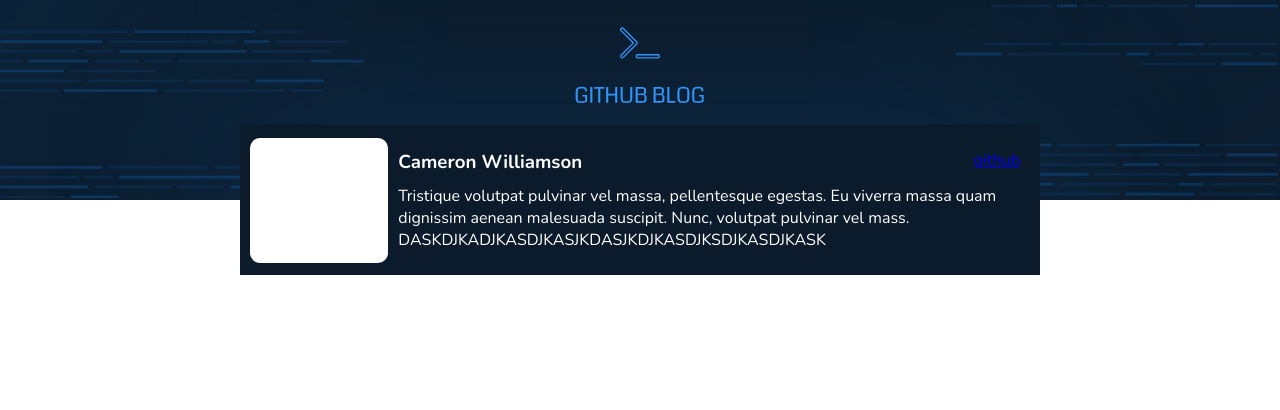
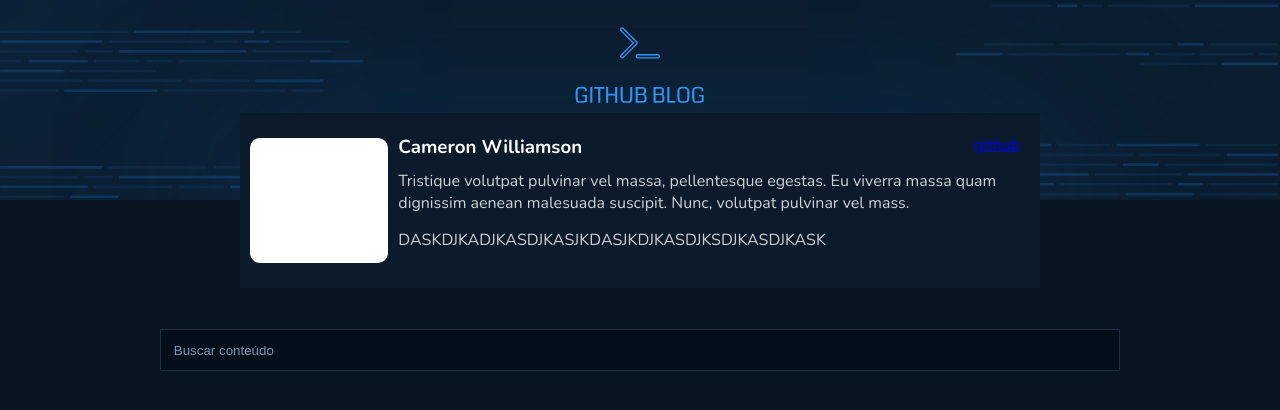
Before and after one commit to ArthurFilho/GITHUB-Blog, a React (Vite) app: page / in a window 1280 px wide. Shown: the top 410 px of the page. Built offline with nearby package versions, Linux system fonts and the light colour scheme.

Commit message:
search form add

```diff
--- a/src/Pages/ProfilePage/index.tsx
+++ b/src/Pages/ProfilePage/index.tsx
@@ -1,5 +1,6 @@
 import { Header } from "../../components/Header";
-import { AllContainers, ContainerAvatar, ContainerProfile, TitleAndLink } from "./styles";
+import { SearchForm } from "../../components/SearchForm";
+import { AllContainers, ContainerAvatar, ContainerProfile, Description, TitleAndLink } from "./styles";
 
 export function ProfilePage(){
     return(
@@ -15,10 +16,12 @@
             <h3>Cameron Williamson</h3>
             <a href="#">github</a>
             </TitleAndLink>
-            <p>Tristique volutpat pulvinar vel massa, pellentesque egestas. Eu viverra massa quam dignissim aenean malesuada suscipit. Nunc, volutpat pulvinar vel mass.</p>
-            <p> DASKDJKADJKASDJKASJKDASJKDJKASDJKSDJKASDJKASK</p>
+            <Description>Tristique volutpat pulvinar vel massa, pellentesque egestas. Eu viverra massa quam dignissim aenean malesuada suscipit. Nunc, volutpat pulvinar vel mass.</Description>
+            <Description> DASKDJKADJKASDJKASJKDASJKDJKASDJKSDJKASDJKASK</Description>
         </div>
         </ContainerProfile>
+
+           <SearchForm/>
 
         </AllContainers>
         </>
--- a/src/Pages/ProfilePage/styles.ts
+++ b/src/Pages/ProfilePage/styles.ts
@@ -6,7 +6,7 @@
     justify-content: center;
     color: white;
     width: 800px;
-    height: 150px;
+    height: 175px;
     position: absolute;
     gap: 10px;
     background-color: ${props => props.theme["blue-950"]};
@@ -33,3 +33,8 @@
     margin-right: 20px;
     margin-bottom: 10px;
 `
+
+export const Description = styled.p`
+    opacity: 0.8;
+    margin-bottom: 15px;
+`
--- a/src/components/Header/styles.ts
+++ b/src/components/Header/styles.ts
@@ -6,5 +6,5 @@
     align-items: center;
     justify-content: center;
     display: flex;
-    /* background-image: url("../../assets/ProfilePage/background.svg"); */
+
 `
--- /dev/null
+++ b/src/components/SearchForm/index.tsx
@@ -0,0 +1,12 @@
+import { SearchFormContainer } from "./styles";
+
+export function SearchForm(){
+    return(
+        <SearchFormContainer>
+        <input
+        type="text"
+        placeholder="Buscar conteúdo"
+        />
+        </SearchFormContainer>
+    )
+}
--- /dev/null
+++ b/src/components/SearchForm/styles.ts
@@ -0,0 +1,24 @@
+import styled from 'styled-components'
+
+export const SearchFormContainer = styled.form`
+  display: flex;
+  position: absolute;
+  margin-top: 300px;
+  width: 75%;
+
+  input {
+    width: 100%;
+    flex: 1;
+    border-radius: 1px;
+    background: ${(props) => props.theme['blue-1200']};
+    color: ${(props) => props.theme.white};
+    padding-left: 1rem;
+    border: 1px solid ${props => props.theme['blue-800']};
+    padding: 0.8rem;
+
+
+    &::placeholder {
+      color: ${(props) => props.theme['gray-600']};
+    }
+  }
+`
--- a/src/styles/global.ts
+++ b/src/styles/global.ts
@@ -13,6 +13,7 @@
 }
 body {
     -webkit-font-smoothing: antialised;
+    background-color: ${props => props.theme['blue-1100']};
 }
 body, input-security, textarea, button {
     font-family: 'Nunito', sans-serif;
```
